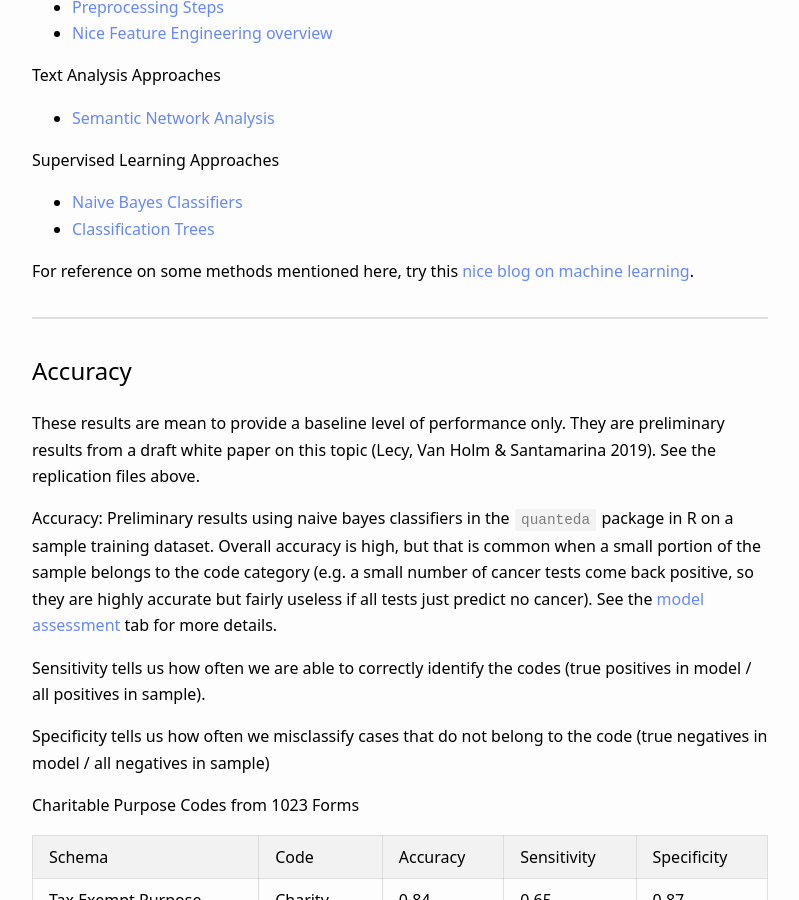
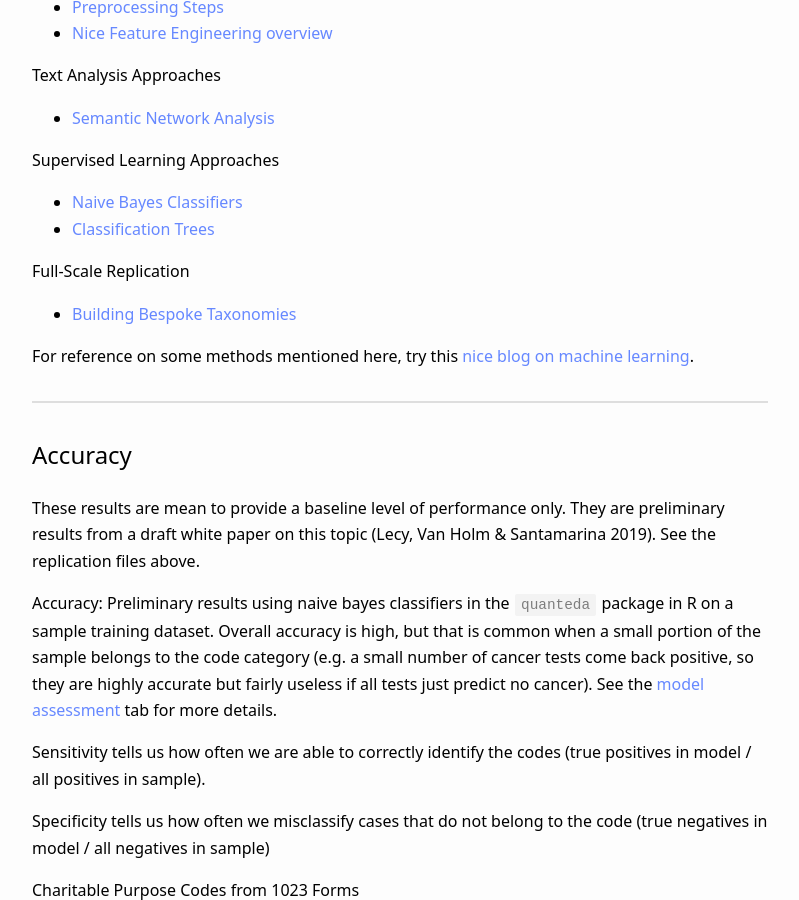
Before and after one commit to Nonprofit-Open-Data-Collective/machine_learning_mission_codes, a Jekyll site: the page built from docs/index.md, in a window 1280 px wide and 900 px high, scrolled down 1378 px. Shown: the whole window, without its empty margins (240-1039 px from the left). Built offline with Jekyll 4.4.1, drawn with Linux system fonts in a browser that asks for light colours.

Commit message:
Update index.md

```diff
--- a/docs/index.md
+++ b/docs/index.md
@@ -46,6 +46,10 @@ Description of training dataset:
 
 * [Naive Bayes Classifiers](tutorials/Naive_Bayes.html)
 * [Classification Trees](tutorials/Classification_Trees.html)
+
+**Full-Scale Replication**
+
+* [Building Bespoke Taxonomies](https://fjsantam.github.io/bespoke-npo-taxonomies/)
 
 For reference on some methods mentioned here, try this [nice blog on machine learning](https://vas3k.com/blog/machine_learning/).
 
```
